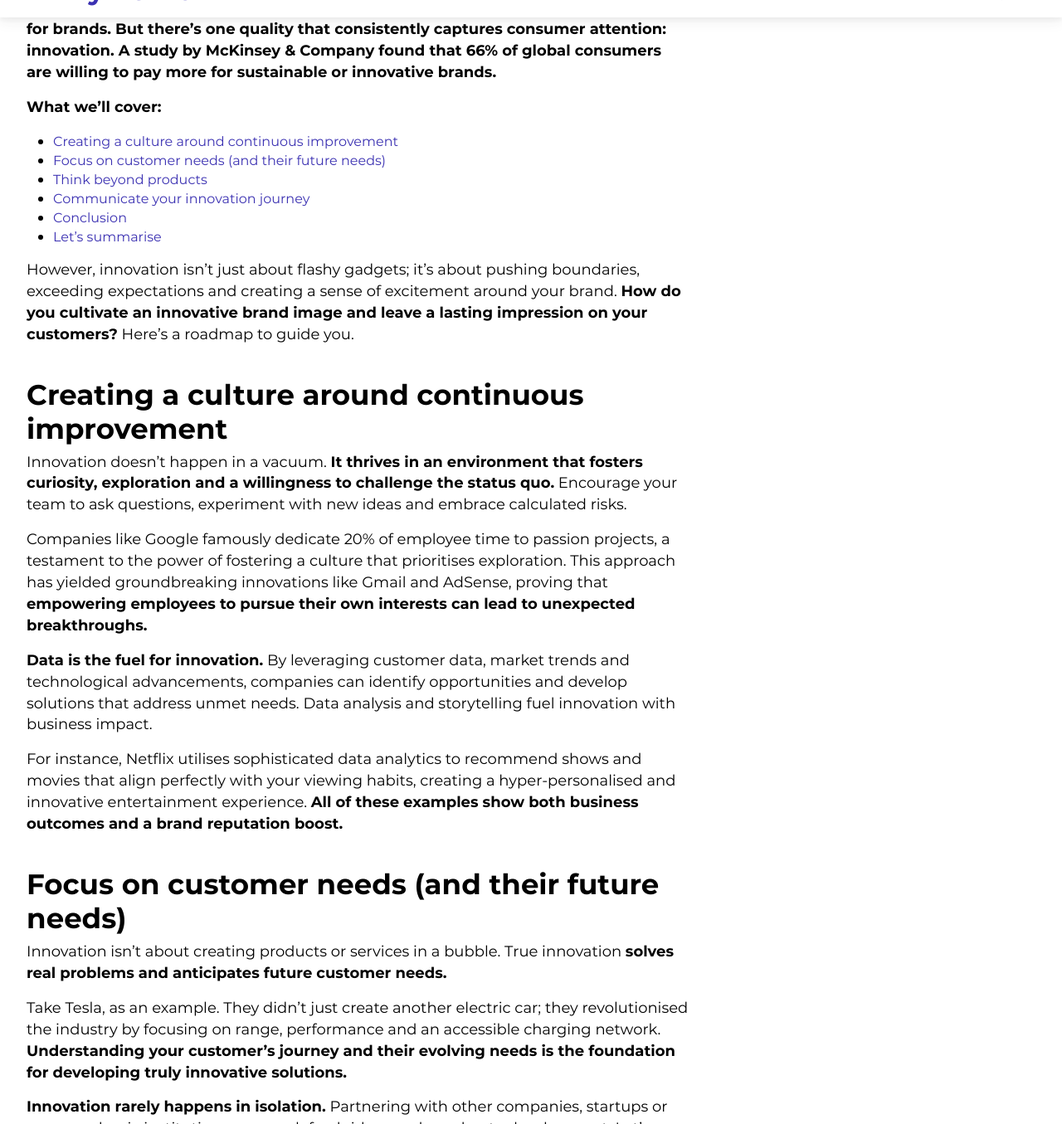
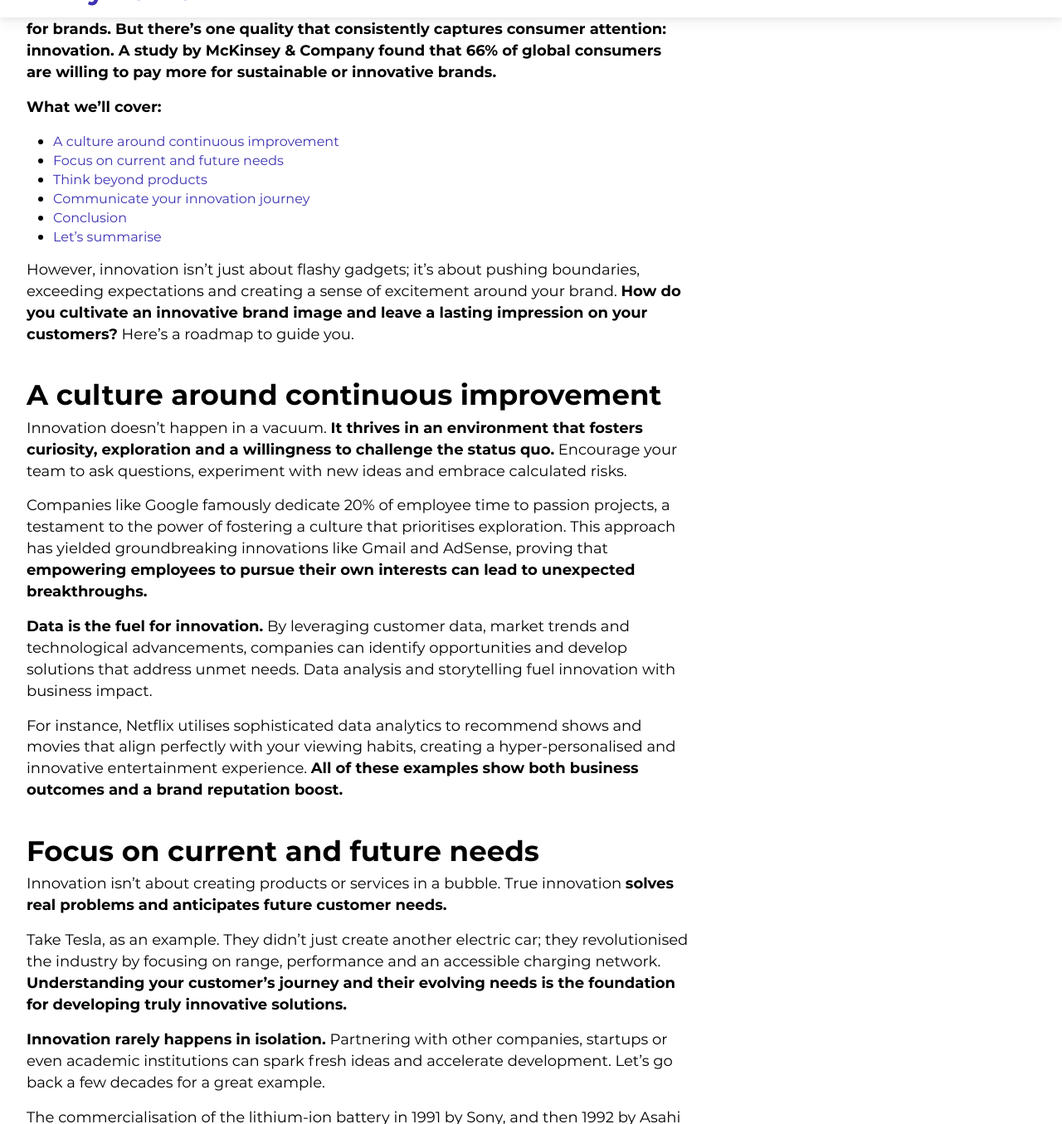
Before and after one commit to emilygv/emilyvernon.com, a Jekyll site: the page built from _posts/2023-04-27-cultivating-an-innovative-brand-image.md, in a window 1280 px wide and 1400 px high, scrolled down 578 px, cut to the strip 45-1400 px from the top of the window. Shown: the whole strip at 83% size. Built offline with Jekyll 4.4.1, drawn with Linux system fonts in a browser that asks for light colours.

Commit message:
Update 2023-04-27-cultivating-an-innovative-brand-image.md

```diff
--- a/_posts/2023-04-27-cultivating-an-innovative-brand-image.md
+++ b/_posts/2023-04-27-cultivating-an-innovative-brand-image.md
@@ -17,7 +17,7 @@
 
 However, innovation isn't just about flashy gadgets; it's about pushing boundaries, exceeding expectations and creating a sense of excitement around your brand. **How do you cultivate an innovative brand image and leave a lasting impression on your customers?** Here's a roadmap to guide you.
 
-## Creating a culture around continuous improvement
+## A culture around continuous improvement
 
 Innovation doesn't happen in a vacuum. **It thrives in an environment that fosters curiosity, exploration and a willingness to challenge the status quo.** Encourage your team to ask questions, experiment with new ideas and embrace calculated risks.
 
@@ -27,7 +27,7 @@
 
 For instance, Netflix utilises sophisticated data analytics to recommend shows and movies that align perfectly with your viewing habits, creating a hyper-personalised and innovative entertainment experience. **All of these examples show both business outcomes and a brand reputation boost.**
 
-## Focus on customer needs (and their future needs)
+## Focus on current and future needs
 
 Innovation isn't about creating products or services in a bubble. True innovation **solves real problems and anticipates future customer needs.**
 
@@ -43,7 +43,9 @@
 
 For instance, Warby Parker revolutionised the eyewear industry with their try-at-home program, offering a convenient and innovative solution for customers who dislike traditional in-store experiences.
 
-**Sustainability is no longer a niche concern; it's a core value for many consumers.** Companies that embrace sustainable practices are not only doing good for the environment but also creating innovative products that resonate with a growing segment of the market. Patagonia, a leader in outdoor apparel, exemplifies this concept by utilising recycled materials and prioritising responsible manufacturing practices.
+**Sustainability is no longer a niche concern; it's a core value for many consumers.**
+
+Companies that embrace sustainable practices are not only doing good for the environment but also creating innovative products that resonate with a growing segment of the market. Patagonia, a leader in outdoor apparel, exemplifies this concept by utilising recycled materials and prioritising responsible manufacturing practices.
 
 ## Communicate your innovation journey
 
```
